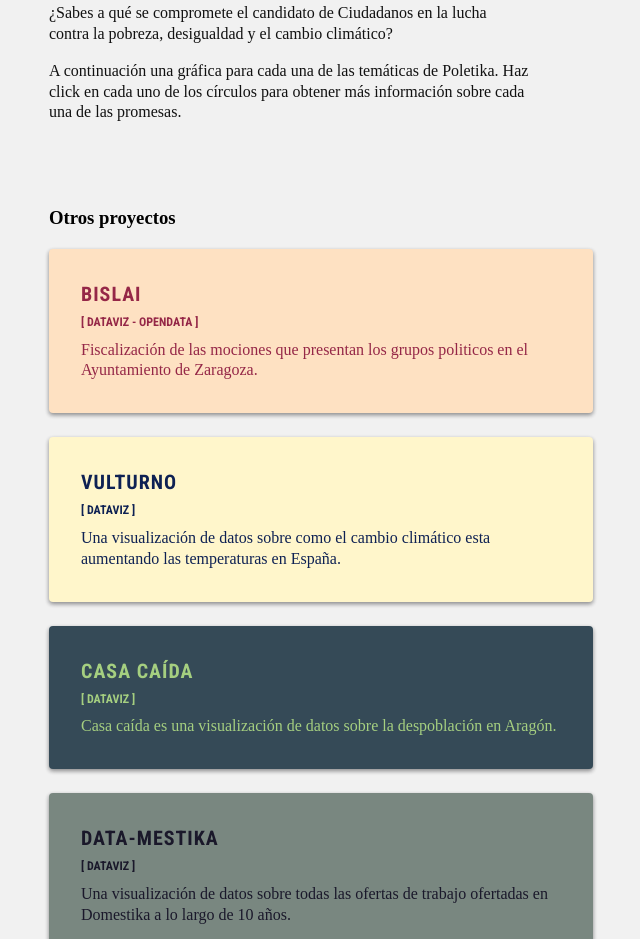
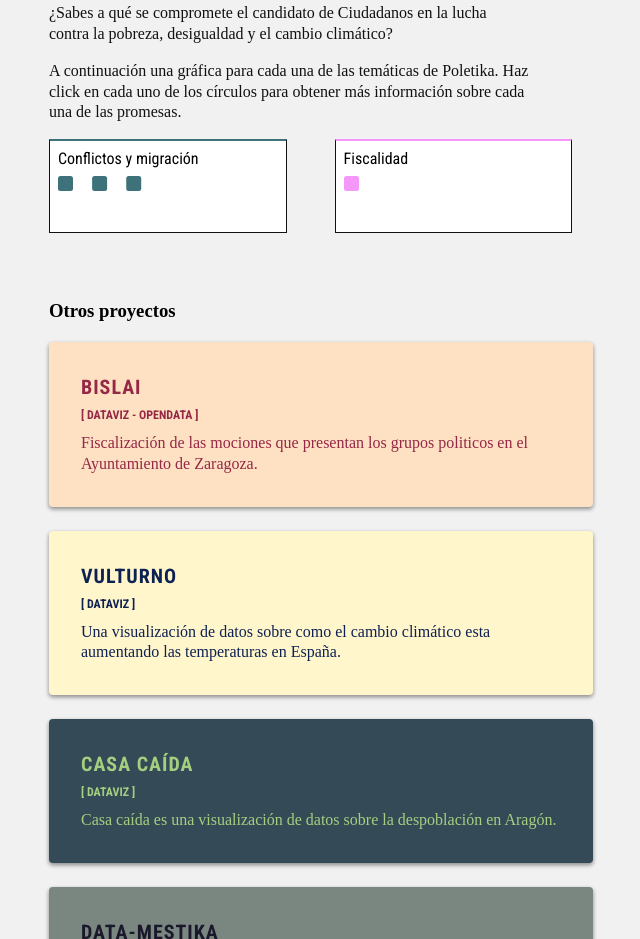
Before and after one commit to jorgeatgu/pqnvl, a website with bundled scripts: page index.html in a window 1280 px wide. Shown: the part 3995-4934 px from the top of the page, without its empty margins (71-711 px from the left). Built offline with nearby package versions, Linux system fonts and the light colour scheme; a web font is replaced by a local one.

Commit message:
fix class for vox

```diff
--- a/index.html
+++ b/index.html
@@ -89,7 +89,7 @@
             </div>
             <p class="text-political">¿Sabes a qué se compromete el candidato de Ciudadanos en la lucha contra la pobreza, desigualdad y el cambio climático?</p>
             <p class="text-political">A continuación una gráfica para cada una de las temáticas de Poletika. Haz click en cada uno de los círculos para obtener más información sobre cada una de las promesas.</p>
-            <article id="force-maxima" class="grid-charts grid-chart-cs">
+            <article id="force-maxima" class="grid-charts grid-chart-vox">
             </article>
         </section>
     </section>
--- a/src/js/index.js
+++ b/src/js/index.js
@@ -165,7 +165,7 @@
     ['csv/partido-socialista/partido-socialista.json', 'psoe'],
     ['csv/unidas-podemos/unidas-podemos.json', 'up'],
     ['csv/ciudadanos/ciudadanos.json', 'cs'],
-    ['csv/vox/vox.json', 'vox']
+    ['csv/vox/vox.json', 'vox'],
 ];
 
 for (const args of political) grid(...args);
```
